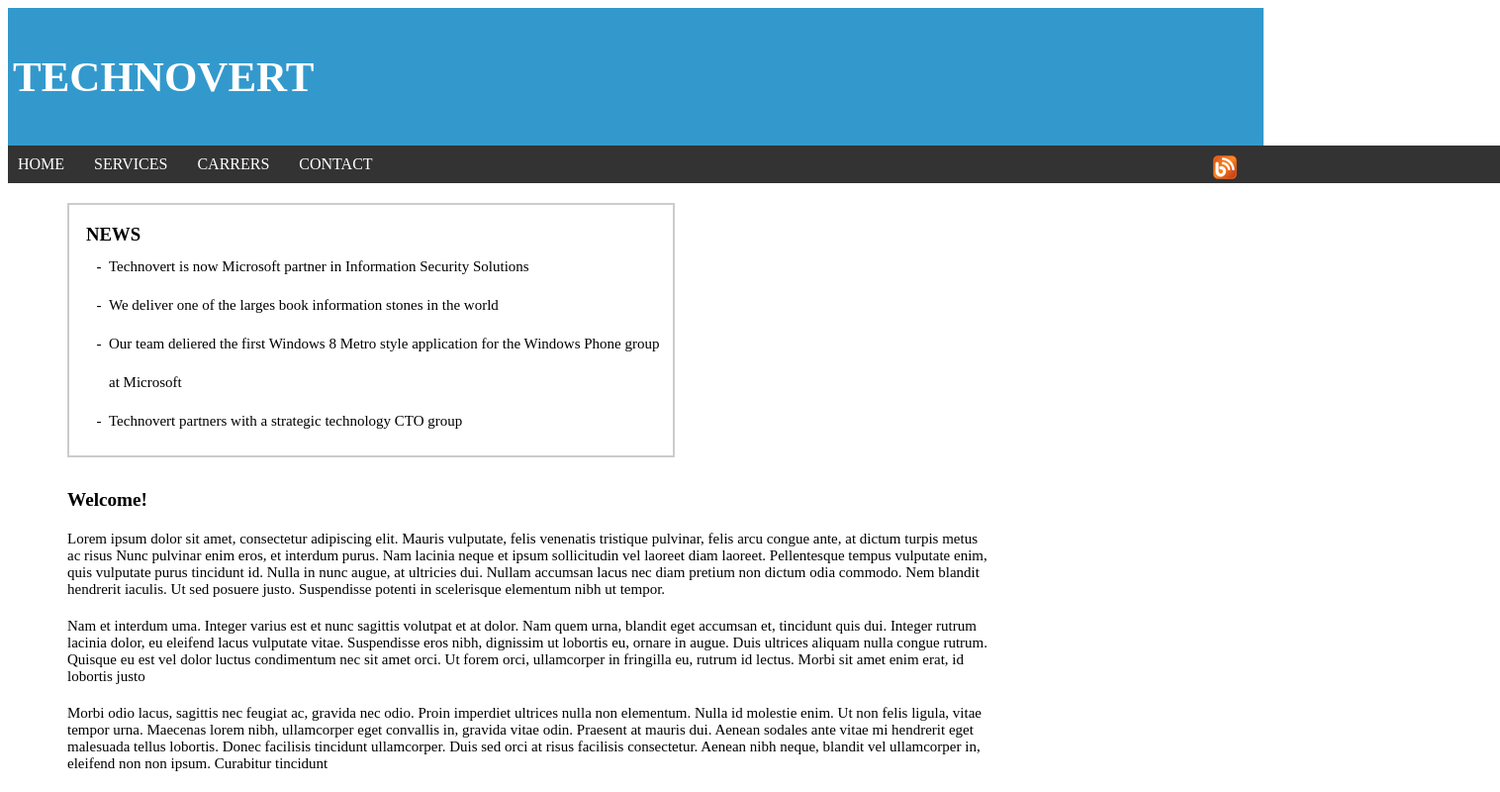
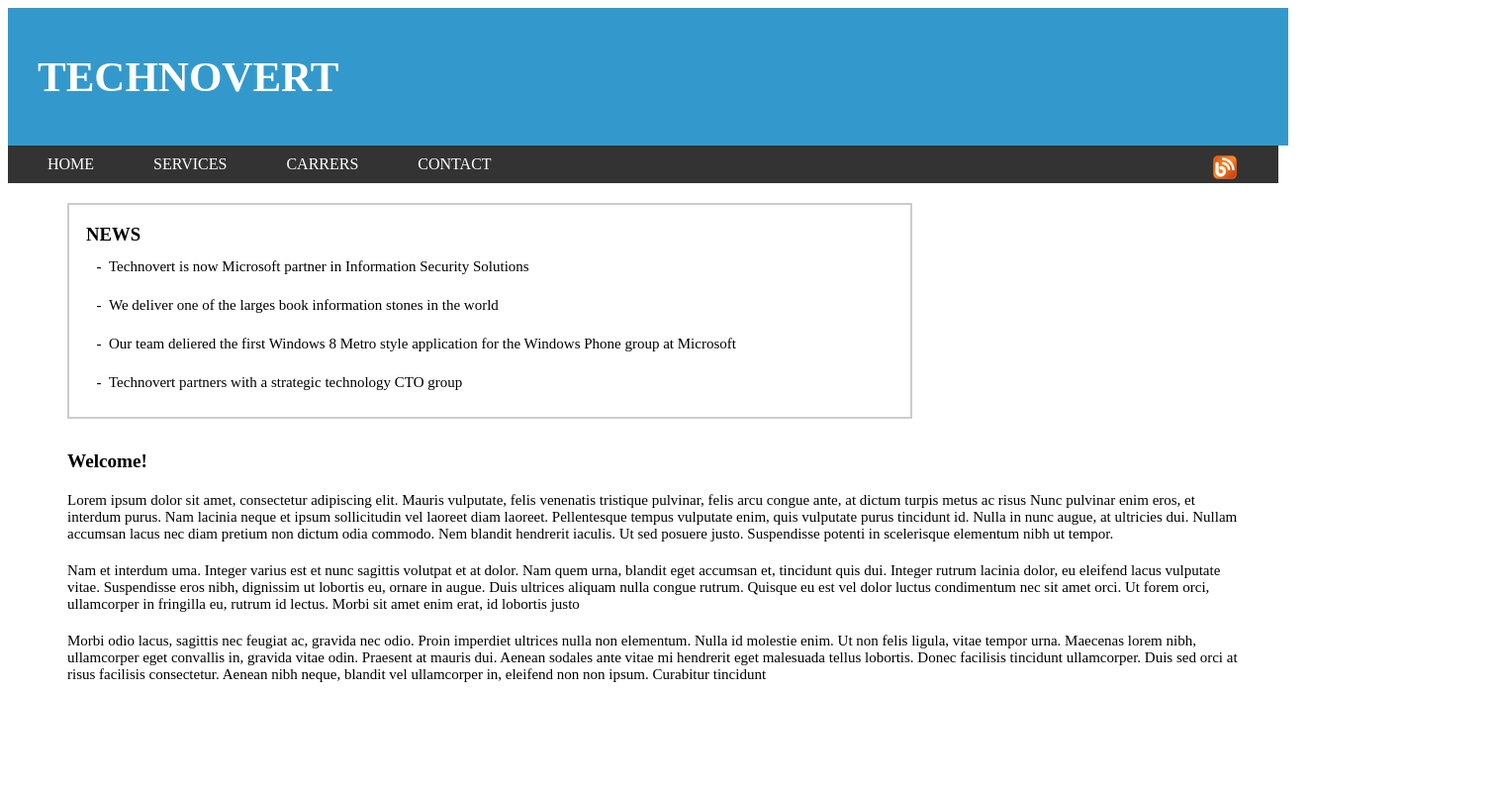
Before and after one commit to Ganesh-parella/task--1, a plain HTML site: page index.html in a window 1280 px wide. Shown: the whole page at 99% size, 1516 px wide, since content can reach past the window. Drawn offline with Linux system fonts and the light colour scheme.

Commit message:
Add files via upload

```diff
--- a/style.css
+++ b/style.css
@@ -6,10 +6,11 @@ h1
 {   font-size: 43px;
     background-color: #3399CC;
     color: #FFFFFF;
-    margin: 0px 0px;
+    margin: 0px 30px 0px 0px;
+
     border: 0px 0px;
+    padding: 45px 0px 45px 30px;
     width: 100%;
-    padding: 45px 0px 45px 5px;
 
 }
 .flex-container
@@ -17,16 +18,21 @@ h1
     background-color: #333333;
     flex-direction: row;
     color: #FFFFFF;
-    margin-top: 0px;
-    margin-right: 0px;
+    margin: 0px 30px 0px 0px;
     padding: 10px ;
-    gap: 30px;
-    width: 1488px;
+
+    width: 100%;
 }
 
 ul.flex-container
 {
     list-style-type: none;
+
+
+}
+ul.flex-container >li
+{
+    margin: 0px 30px;
 }
 
 .tabel
@@ -35,7 +41,7 @@ ul.flex-container
     border-width: 2px;
 
     margin-left: 60px;
-    margin-right: 590px;
+    width: 850px;
     margin-top: 20px;
     margin-bottom: 15px;
 }
@@ -60,7 +66,7 @@ ul.news
 .para
 {   font-size: 15px;
     margin-left: 60px;
-    margin-right: 270px;
+  width: 1190px;
     margin-top: 20px;
     margin-bottom: 10px;
 
```
